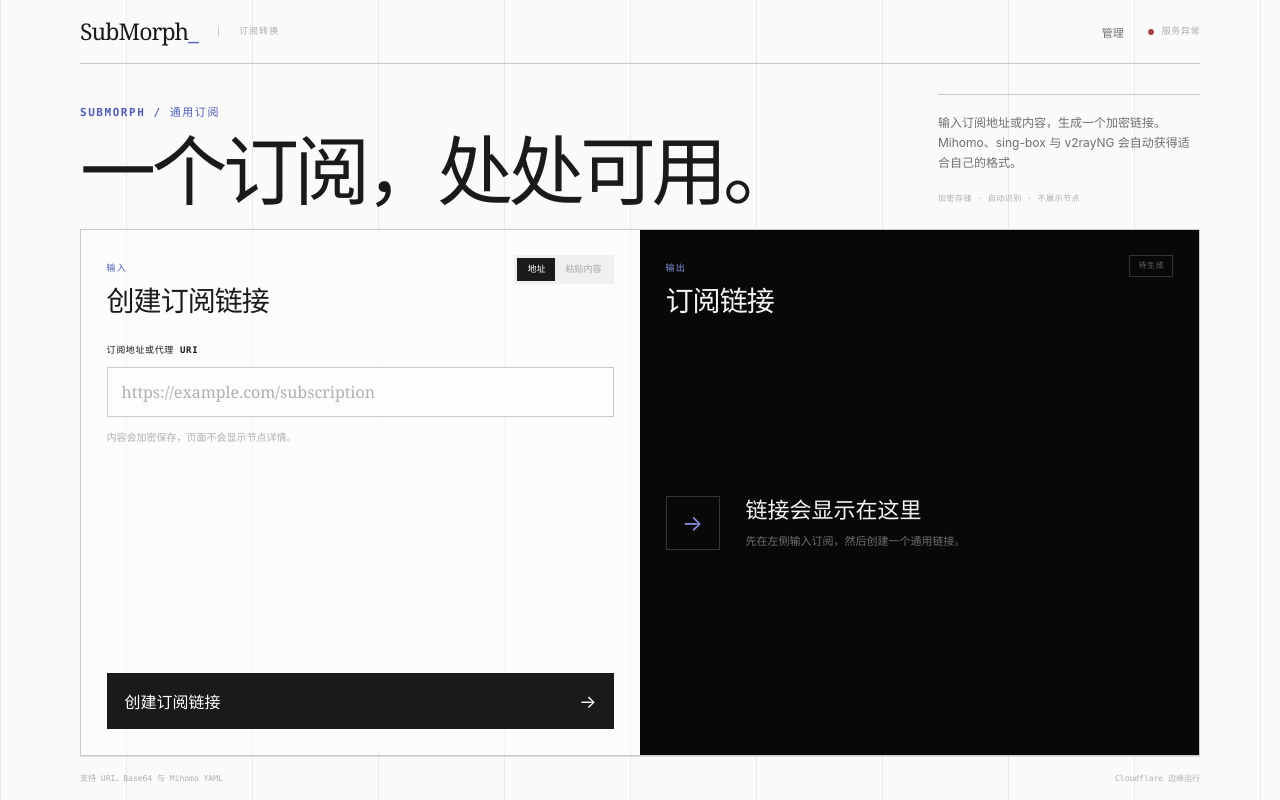
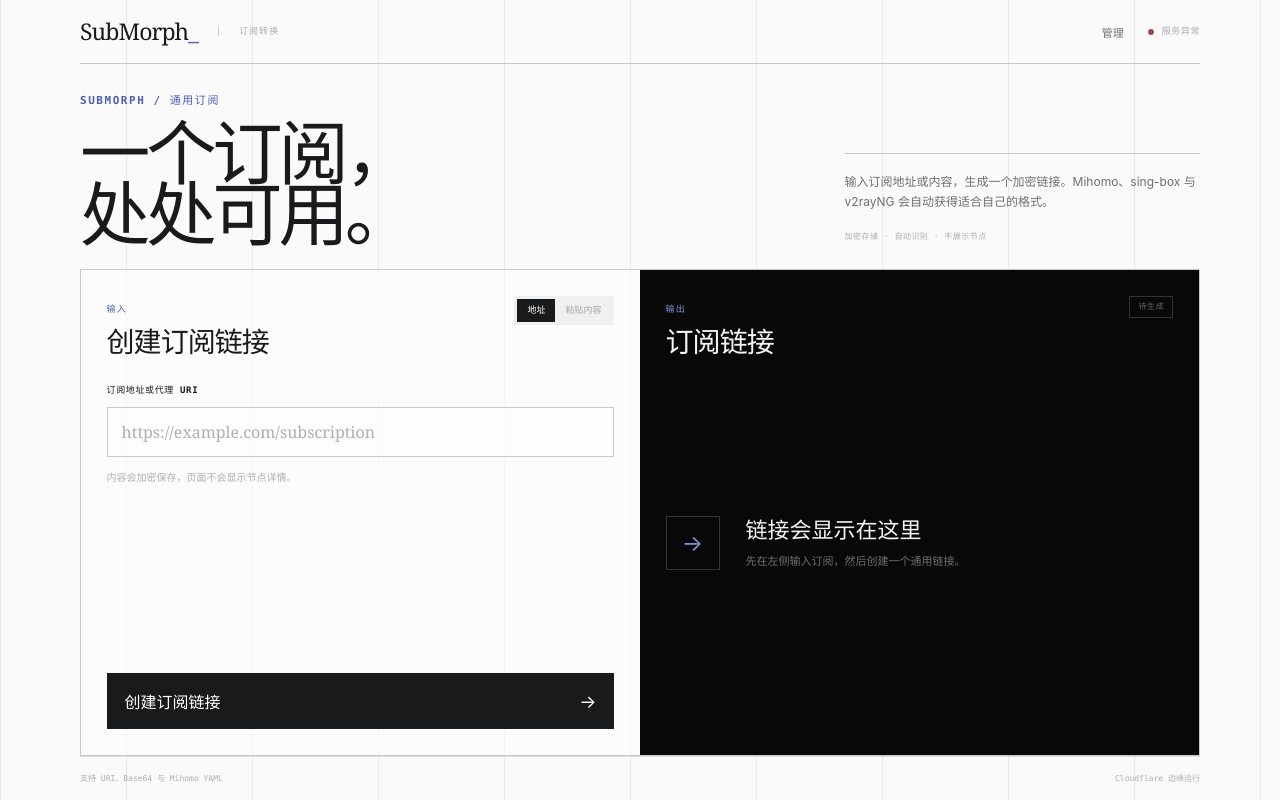
Before and after one commit to xqd922/submorph, a React (Vite) app: page / in a window 1280 px wide. Built offline with nearby package versions, Linux system fonts and the light colour scheme; no server answers.

Commit message:
fix: rebalance homepage hero layout

```diff
--- a/src/react-app/App.css
+++ b/src/react-app/App.css
@@ -30,9 +30,9 @@
 
 .main-shell, .page > footer { width: min(1120px, calc(100% - 40px)); margin: auto; }
 .main-shell { height: 100%; min-height: 0; display: grid; grid-template-rows: auto minmax(0, 1fr); }
-.intro { padding: clamp(18px, 3.8vh, 40px) 0 clamp(18px, 3vh, 32px); display: grid; grid-template-columns: minmax(0, 1.65fr) minmax(260px, .55fr); align-items: end; gap: clamp(36px, 6vw, 72px); }
+.intro { padding: clamp(22px, 3.6vh, 36px) 0 clamp(20px, 3.2vh, 30px); display: grid; grid-template-columns: minmax(0, 1.2fr) minmax(320px, .62fr); align-items: end; gap: clamp(48px, 6vw, 84px); }
 .intro .eyebrow { margin-bottom: 13px; }
-.intro h1 { margin: 0; white-space: nowrap; font: 400 clamp(46px, 6.1vw, 76px)/.92 var(--font-display); letter-spacing: -.06em; }
+.intro h1 { margin: 0; font: 400 clamp(52px, 5.5vw, 80px)/.86 var(--font-display); letter-spacing: -.06em; }
 .intro h1 em { font-weight: 400; font-style: normal; }
 .intro-copy { padding-top: 18px; border-top: 1px solid var(--hairline-strong); }
 .intro-copy p { margin: 0 0 12px; color: var(--muted); font-size: 12px; line-height: 1.65; }
--- a/src/react-app/App.tsx
+++ b/src/react-app/App.tsx
@@ -59,7 +59,7 @@ function App() {
 
 		<main className="main-shell">
 			<section className="intro" aria-labelledby="intro-title">
-				<div><p className="eyebrow">SUBMORPH / 通用订阅</p><h1 id="intro-title">一个订阅，<em>处处可用。</em></h1></div>
+				<div><p className="eyebrow">SUBMORPH / 通用订阅</p><h1 id="intro-title">一个订阅，<br /><em>处处可用。</em></h1></div>
 				<div className="intro-copy"><p>输入订阅地址或内容，生成一个加密链接。Mihomo、sing-box 与 v2rayNG 会自动获得适合自己的格式。</p><span>加密存储 · 自动识别 · 不展示节点</span></div>
 			</section>
 
```
